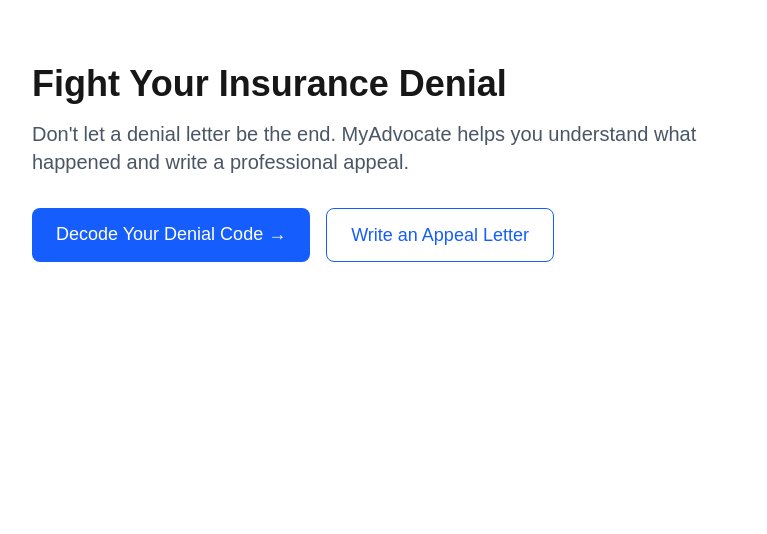
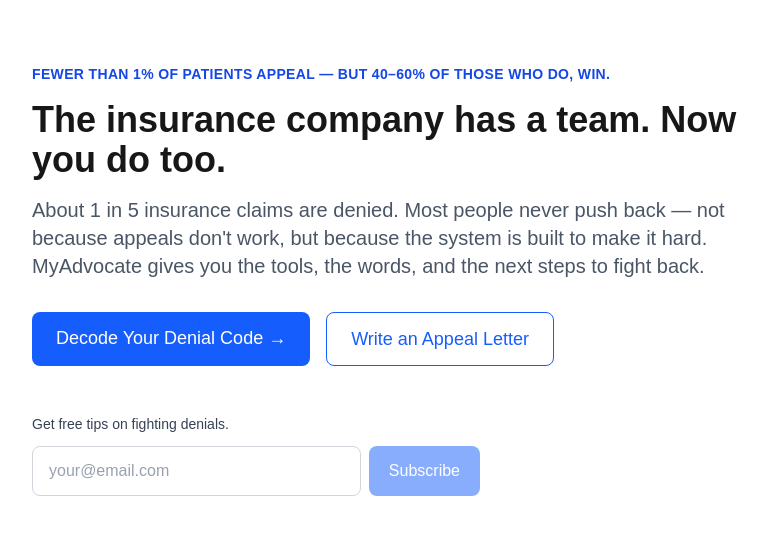
Before and after one commit to sarshlevine-dotcom/myadvocate, a Next.js app: page / in a window 1280 px wide. Shown: the top 534 px of the page, without its empty margins (240-1007 px from the left). Built offline with nearby package versions, Linux system fonts and the light colour scheme; no server answers.

Commit message:
feat: Beehiiv newsletter capture — component + subscribe API route

```diff
--- a/src/app/page.tsx
+++ b/src/app/page.tsx
@@ -1,18 +1,33 @@
 import type { Metadata } from 'next'
+import { NewsletterCapture } from '@/components'
 
 export const metadata: Metadata = {
   title: 'MyAdvocate — Fight Your Insurance Denial',
   description:
-    'Insurance denial? We help patients understand denial codes, write professional appeal letters, and find state resources. Start free.',
+    'Insurance denied your claim? Nearly 1 in 5 claims are denied — but fewer than 1% of patients ever appeal, even though 40–60% who do win. MyAdvocate helps you fight back.',
   alternates: { canonical: process.env.NEXT_PUBLIC_APP_URL ?? 'https://getmyadvocate.org' },
 }
 
 export default function HomePage() {
   return (
     <main className="max-w-3xl mx-auto px-4 py-16">
-      <h1 className="text-4xl font-bold mb-4">Fight Your Insurance Denial</h1>
+      {/*
+        Brand stat anchor — source: KFF analysis of Healthcare.gov denial/appeal data.
+        YMYL NOTE: When this stat appears in published SEO content, cite as
+        "KFF data through 2023" and confirm with LPN/LVN reviewer before publish.
+        Homepage and product UI copy does not require the same review gate as SEO articles,
+        but the stat should be updated if KFF publishes newer figures.
+      */}
+      <p className="text-sm font-semibold text-blue-700 uppercase tracking-wide mb-4">
+        Fewer than 1% of patients appeal — but 40–60% of those who do, win.
+      </p>
+      <h1 className="text-4xl font-bold mb-4">
+        The insurance company has a team. Now you do too.
+      </h1>
       <p className="text-xl text-gray-600 mb-8">
-        Don't let a denial letter be the end. MyAdvocate helps you understand what happened and write a professional appeal.
+        About 1 in 5 insurance claims are denied. Most people never push back — not because
+        appeals don&apos;t work, but because the system is built to make it hard. MyAdvocate
+        gives you the tools, the words, and the next steps to fight back.
       </p>
       <div className="flex gap-4 flex-wrap">
         <a
@@ -28,6 +43,12 @@
           Write an Appeal Letter
         </a>
       </div>
+      <div className="mt-12 max-w-md">
+        <p className="text-sm font-medium text-gray-700 mb-3">
+          Get free tips on fighting denials.
+        </p>
+        <NewsletterCapture />
+      </div>
     </main>
   )
 }
```
